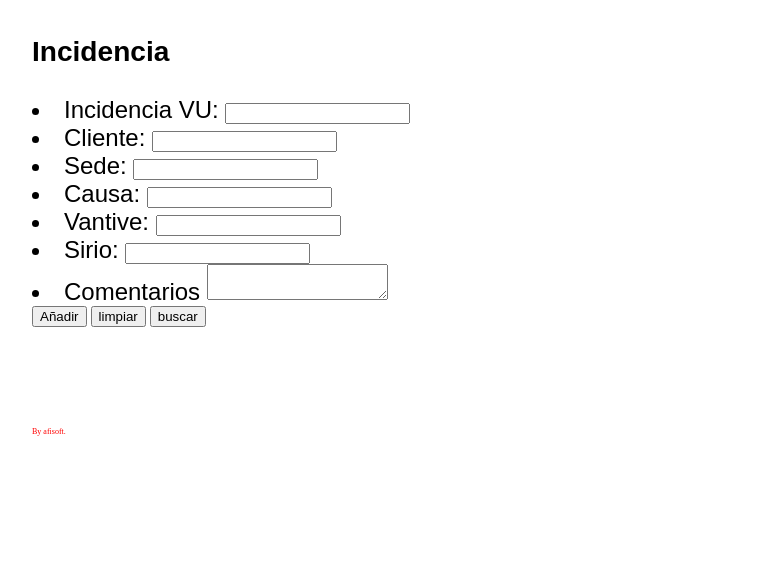
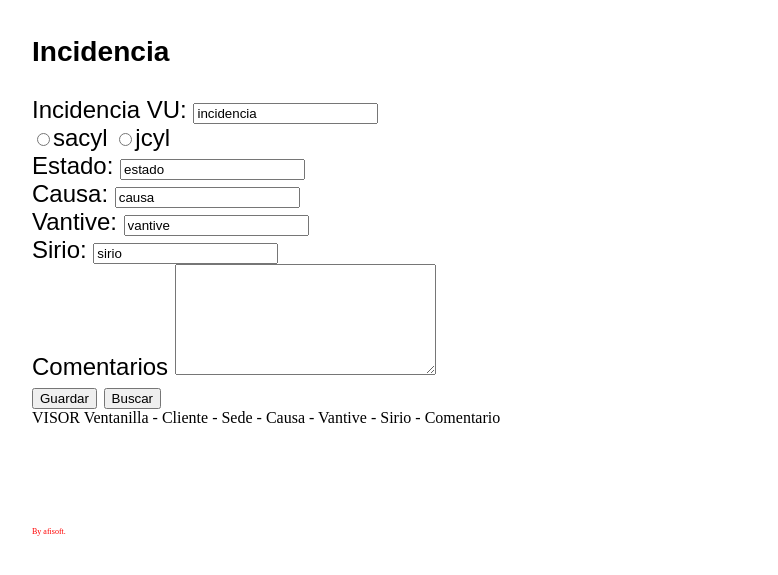
Before and after one commit to franiglal/control-incidencias, a plain HTML site: page frontend/index.html in a window 1280 px wide. Shown: the part 183-758 px from the top of the page, without its empty margins (28-806 px from the left). Drawn offline with Linux system fonts and the light colour scheme; a web font is replaced by a local one.

Commit message:
Se reescribe el formulario y se cambia alguna funcionavilidad

```diff
--- a/frontend/index.html
+++ b/frontend/index.html
@@ -16,41 +16,55 @@
   <secction>
     <article id="entrada1" class="entrada1">
       <h3>Incidencia</h3>
-        <li>
+      <form class="formulario">
+        <div class="incidencia">
           <label for="incidencia">Incidencia VU: </label>
-          <input type="text" id="incidencia" class="incidencia"/>
+          <input type="text" id="incidencia" required value="incidencia"/>
+        </div>
+        <div class="cliente">
+          <label for="sacyl">
+            <input type="radio" id="sacyl" name="cliente" value="sacyl"/>sacyl
+          </label>
+          <label for="jcyl">
+            <input type="radio" id="jcyl" name="cliente" value="jcyl"/>jcyl
+          </label>
+        </div>
+        <div>
+          <datalist id="listas">
+            <option value="proceso">
+            <option value="parada">
+            <option value="resuelta">
+            <option value="cerrada">
+          </datalist>
 
-        <li>
-          <label for="cliente">Cliente: </label>
-          <input type="text" id="cliente" class="cliente"/>
-        </li>
-        <li>
-          <label for="sede">Sede: </label>
-          <input type="text" id="sede" class="sede"/>
-        </li>
-        <li>
+          <label for="estado">Estado: </label>
+          <input id="estado" name="estado" list="listas" value="estado">
+        </div>
+        <div>
           <label for="causa">Causa: </label>
-          <input type="text" id="causa" class="causa"/>
-        </li>
-        <li>
+          <input type="text" id="causa" required value="causa"/>
+        </div>
+        <div>
           <label for="vantive">Vantive: </label>
-          <input type="text" id="vantive" class="vantive"/>
-        </li>
-        <li>
+          <input type="text" id="vantive" value="vantive"/>
+        </div>
+        <div>
           <label for="sirio">Sirio: </label>
-          <input type="text" id="sirio" class="sirio"/>
-        </li>
-    </article>
-    <article id="entrada2" class="entrada2">
-      <li>
+          <input type="text" id="sirio" value="sirio"/>
+        </div>
+        <div>
           <label for="comentarios">Comentarios</label>
-           <textarea id="msg" class="comentarios"></textarea>
-      </li>
+          <textarea id="comentarios" name="comentarios" cols="30" rows="7"></textarea>
+        </div>
+        <div>
+          <input type="submit" value="Guardar"/>
+          <input type="submit" value="Buscar"/>
+        </div>
+      </form>
     </article>
     <article>
-      <button class="boton">Añadir</button>
-      <button class="boton">limpiar</button>
-      <button class="boton">buscar</button>
+      VISOR
+      Ventanilla - Cliente - Sede - Causa - Vantive - Sirio - Comentario
     </article>
   </secttion>
   <footer class="footer">
```
